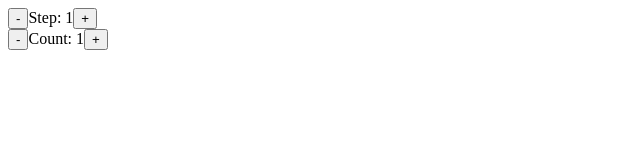
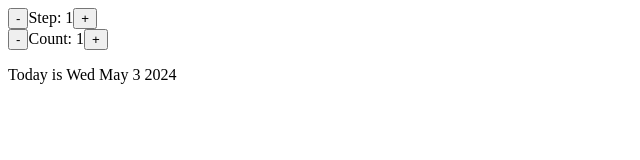
Before and after one commit to Marshal10/Date-counter-react, a React (Create React App) app: page / in a window 1280 px wide. Shown: the top 160 px of the page, without its empty margins (0-640 px from the left). Built offline with nearby package versions, Linux system fonts and the light colour scheme.

Commit message:
Date component

```diff
--- a/src/App.js
+++ b/src/App.js
@@ -3,6 +3,7 @@ export default function App() {
     <div className="wrapper">
       <StepSection />
       <CountSection />
+      <DateSection />
     </div>
   );
 }
@@ -26,3 +27,30 @@ function CountSection() {
     </div>
   );
 }
+
+function DateSection() {
+  const dayNames = ["Sun", "Mon", "Tue", "Wed", "Thu", "Fri", "Sat"];
+  const monthNames = [
+    "Jan",
+    "Feb",
+    "Mar",
+    "Apr",
+    "May",
+    "Jun",
+    "Jul",
+    "Aug",
+    "Sep",
+    "Oct",
+    "Nov",
+    "Dec",
+  ];
+  const today = new Date();
+  const year = today.getFullYear();
+  const month = monthNames[today.getMonth()];
+  const day = dayNames[today.getDay()];
+  return (
+    <p>
+      Today is {day} {month} {today.getDay()} {year}
+    </p>
+  );
+}
```
